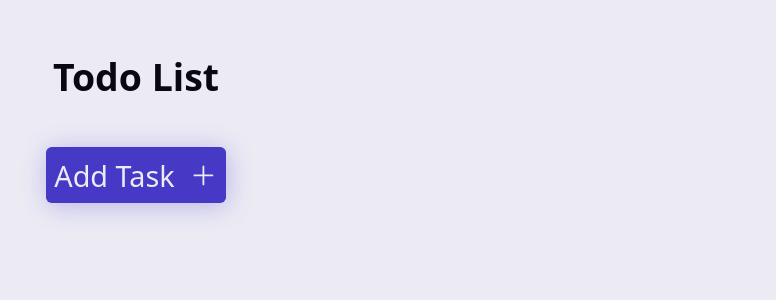
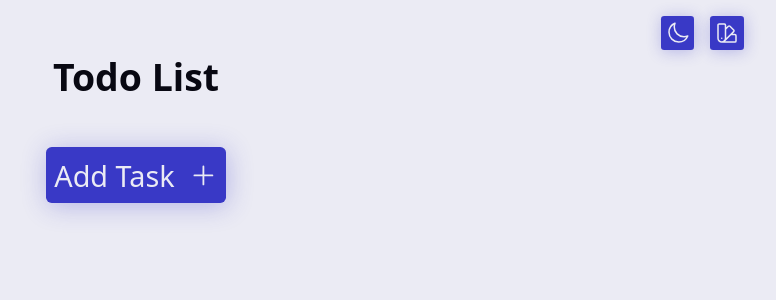
Before and after one commit to Imran-A-K/Qtec-To-Do, a React (Vite) app: page / in a window 1280 px wide. Shown: the top 300 px of the page, without its empty margins (504-1280 px from the left). Built offline with nearby package versions, Linux system fonts and the light colour scheme.

Commit message:
modified theme swither styling

```diff
--- a/src/App.jsx
+++ b/src/App.jsx
@@ -4,6 +4,7 @@ import { PlusIcon } from "@heroicons/react/24/outline";
 import useLocalStorage from "./hooks/useLocalStorage";
 import TaskList from "./components/taskDisplay/taskList/Tasklist";
 import EditForm from "./components/taskEdit/EditForm";
+import ThemeSwitcher from "./components/theme/ThemeSwitcher";
 
 function App() {
   const [tasks, setTasks] = useLocalStorage("todo-tasks", []);
@@ -86,6 +87,7 @@ function App() {
           enterEditMode={enterEditMode}
         />
       )}
+      <ThemeSwitcher />
     </div>
   );
 }
--- a/src/components/taskDisplay/taskList/taskItem/TaskItem.jsx
+++ b/src/components/taskDisplay/taskList/taskItem/TaskItem.jsx
@@ -39,7 +39,9 @@ const TaskItem = ({ task, deleteTask, toggleTask, enterEditMode }) => {
           padding: "0.4rem 0.6rem",
           fontSize: "0.7em",
           borderRadius: "1rem",
+
           color: "#fff",
+
           textAlign: "center",
         }}
       >
--- a/src/components/theme/ThemeSwitcher.jsx
+++ b/src/components/theme/ThemeSwitcher.jsx
@@ -30,14 +30,7 @@ const ThemeSwitcher = () => {
   }, [hue]);
 
   return (
-    <aside
-      className={styles.wrapper}
-      // style={{
-      //   backgroundColor: isColorPicking
-      //     ? "hsl(var(--muted) / .6)"
-      //     : "transparent",
-      // }}
-    >
+    <aside className={styles.wrapper}>
       {isColorPicking ? (
         <div className={styles.themeSwitch}>
           <input
--- a/src/components/theme/ThemeSwitcher.module.css
+++ b/src/components/theme/ThemeSwitcher.module.css
@@ -12,6 +12,8 @@
 
 .btns {
   display: flex;
+  justify-content: end;
+  width: 100%;
   gap: 1em;
 }
 
```
